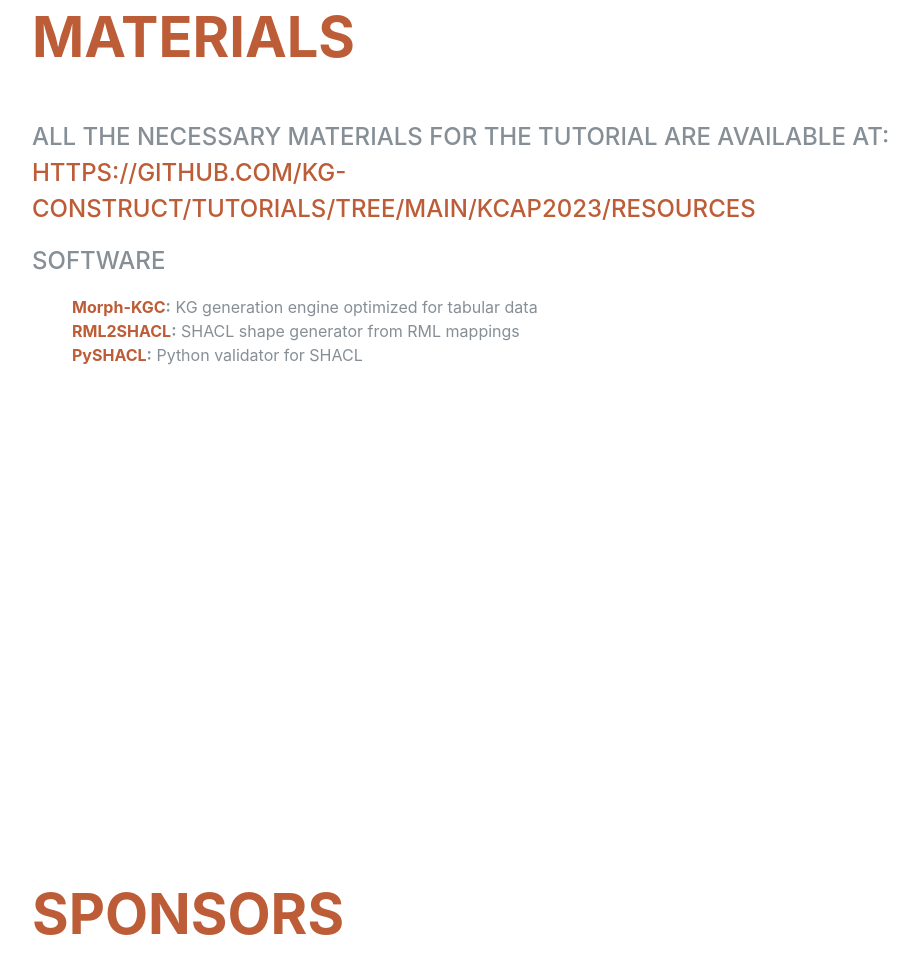
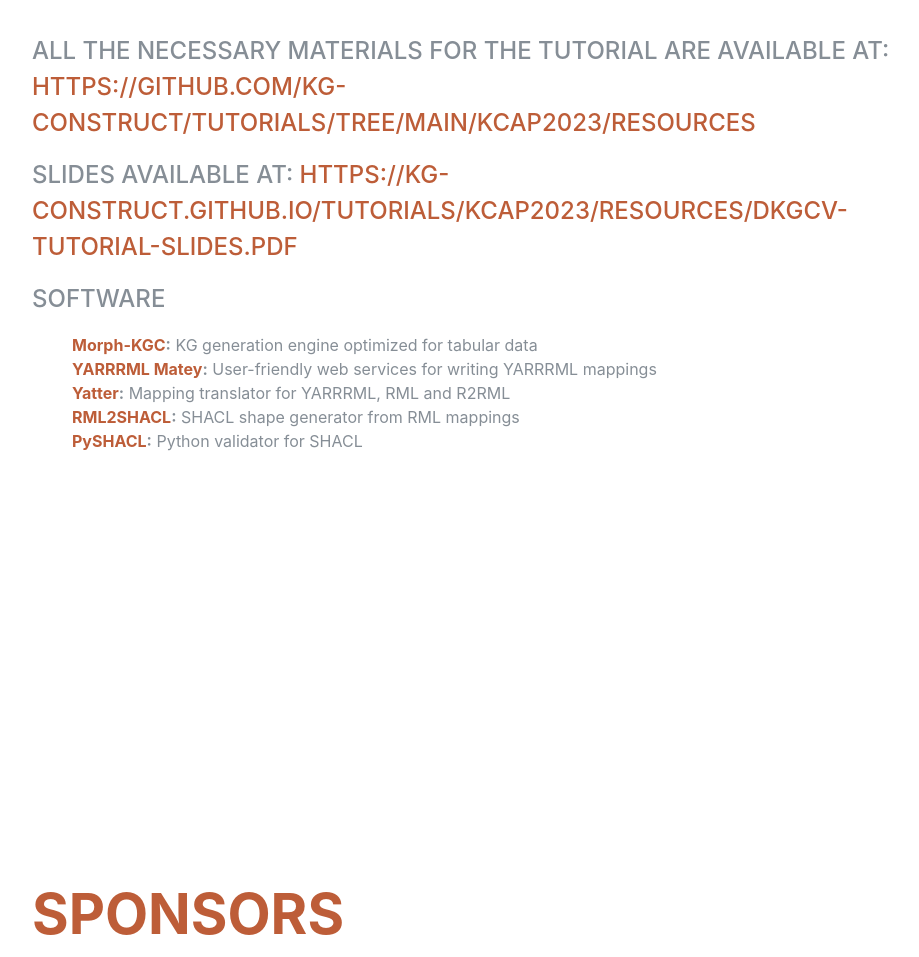
Before and after one commit to kg-construct/tutorials, a plain HTML site: page kcap2023/index.html in a window 1280 px wide. Shown: the part 3276-4233 px from the top of the page, without its empty margins (288-1207 px from the left). Drawn offline with Linux system fonts and the light colour scheme; a web font is replaced by a local one.

Commit message:
resource links updated

```diff
--- a/kcap2023/index.html
+++ b/kcap2023/index.html
@@ -256,9 +256,14 @@ The preliminary limitations of these technologies have been progressively addres
           <div class="subheading mb-3"> All the necessary materials for the tutorial are available at:  <a href="https://github.com/kg-construct/tutorials/tree/main/kcap2023/resources">https://github.com/kg-construct/tutorials/tree/main/kcap2023/resources</a>
           </div>
 
+          <div class="subheading mb-3"> Slides available at:  <a href="https://kg-construct.github.io/tutorials/kcap2023/resources/DKGCV-tutorial-slides.pdf">https://kg-construct.github.io/tutorials/kcap2023/resources/DKGCV-tutorial-slides.pdf</a>
+          </div>
+
           <div class="subheading mb-3">Software</div>
           <ul class="fa-ul mb-0">
             <li><strong><a href="https://morph-kgc.readthedocs.io/Morph-KGC">Morph-KGC</a>:</strong> KG generation engine optimized for tabular data</li>
+            <li><strong><a href="https://rml.io/yarrrml/matey/">YARRRML Matey</a>:</strong> User-friendly web services for writing YARRRML mappings</li>
+            <li><strong><a href="https://github.com/oeg-upm/yatter">Yatter</a>:</strong> Mapping translator for YARRRML, RML and R2RML </li>
             <li><strong><a href="https://github.com/RMLio/RML2SHACL">RML2SHACL</a>:</strong> SHACL shape generator from RML mappings</li>
             <li><strong><a href="https://pypi.org/project/pyshacl/">PySHACL</a>:</strong> Python validator for SHACL</li>
             </ul>
```
